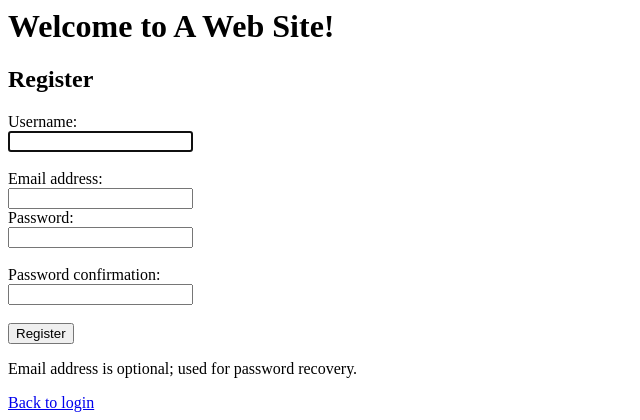
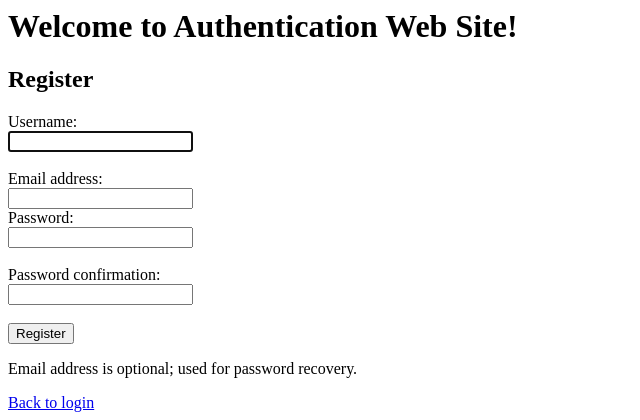
Before and after one commit to MordechaiFast/aSite, a Django app: page /register/ in a window 1280 px wide. Shown: the top 420 px of the page, without its empty margins (0-640 px from the left). Run offline with Django 4.2, Linux system fonts and the light colour scheme.

Commit message:
Named site

```diff
--- a/users/templates/base.html
+++ b/users/templates/base.html
@@ -1,9 +1,9 @@
-<title>A Web Site</title>
+<title>Authentication Web Site</title>
 <style>
     label, input {display: block;}
     span.helptext {display: none;}
 </style>
 
-<h1>Welcome to A Web Site!</h1>
+<h1>Welcome to Authentication Web Site!</h1>
 
 {% block content %}{% endblock %}
--- a/users/templates/registration/password_reset_email.html
+++ b/users/templates/registration/password_reset_email.html
@@ -1,4 +1,4 @@
-You're receiving this email because you requested a password reset for your user account at A Web Site.
+You're receiving this email because you requested a password reset for your user account at Authentication Web Site.
 
 Please go to the following page and choose a new password:
 
@@ -8,4 +8,4 @@ Your username, in case you've forgotten: {{user.username}}
 
 Thanks for using our site!
 
-A Web Site
+Authentication Web Site
--- a/users/templates/registration/password_reset_subject.txt
+++ b/users/templates/registration/password_reset_subject.txt
@@ -1 +1 @@
-Password reset on A Web Site
+Password reset on Authentication Web Site
--- a/users/templates/users/register.html
+++ b/users/templates/users/register.html
@@ -4,7 +4,7 @@
 
 <form method="post">
     {% csrf_token %}
-    {{form}}
+    {{form}} <!-- Can't be form.as_p, because that would make email a required field. -->
     <input type="submit" value="Register">
 </form>
 
```
